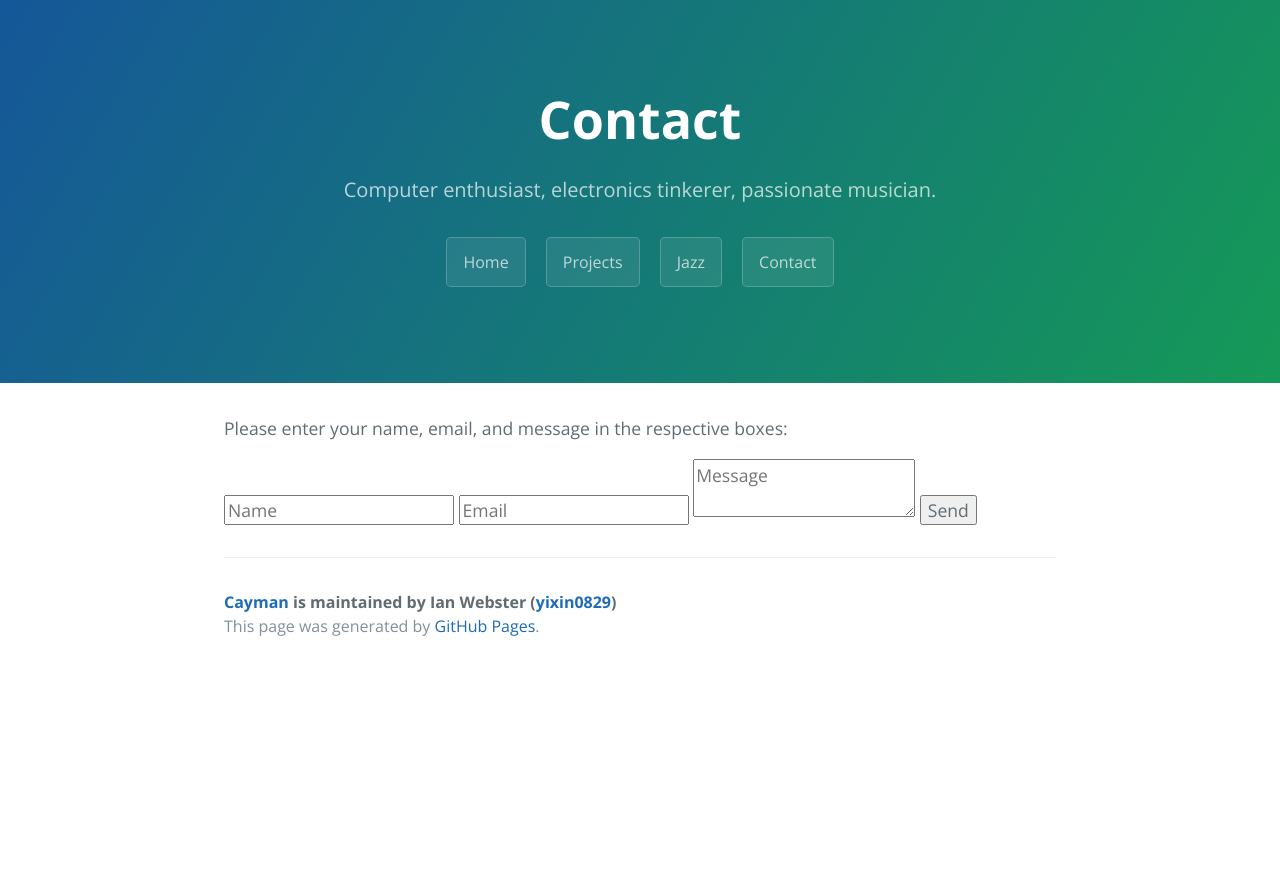
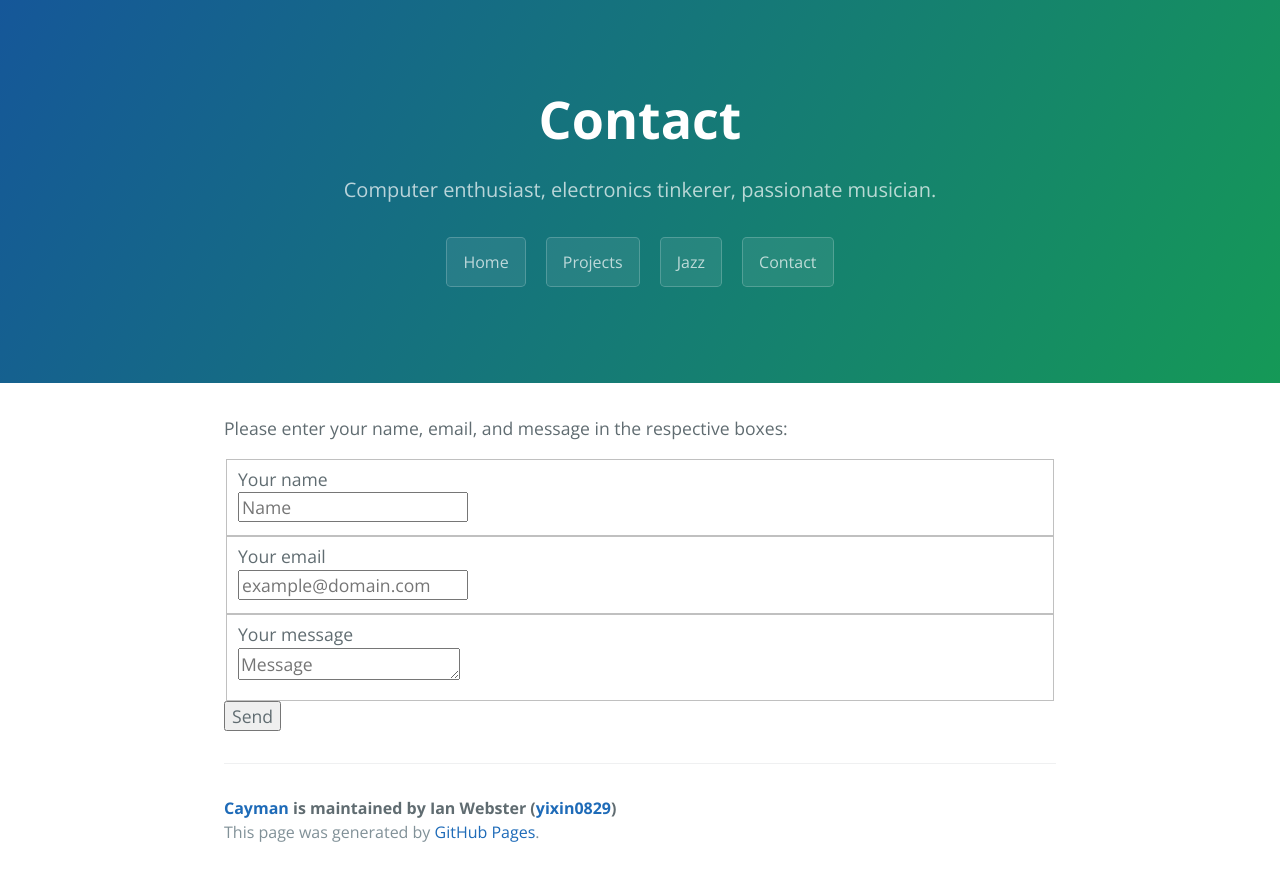
Before and after one commit to yixin0829/Cayman, a Jekyll site: the page built from contact/index.md, in a window 1280 px wide. Shown: the top 881 px of the page. Built offline with Jekyll 4.4.1, drawn with Linux system fonts in a browser that asks for light colours.

Commit message:
Update index.md

```diff
--- a/contact/index.md
+++ b/contact/index.md
@@ -5,8 +5,19 @@ title: Contact
 Please enter your name, email, and message in the respective boxes:
 
 <form action="//formspree.io/i.webster@mail.utoronto.ca" method="POST">
- <input type="text" name="name" placeholder="Name">
- <input type="email" name="_replyto" placeholder="Email">
- <textarea placeholder="Message"></textarea>
- <input type="submit" value="Send">
+ <fieldset>
+ <label for="name">Your name</label><br>
+ <input type="text" name="name" placeholder="Name" id="name" required>
+ </fieldset>
+ <fieldset>
+ <label for="_replyto">Your email</label><br>
+ <input type="email" name="_replyto" placeholder="example@domain.com" id="_replyto" required>
+ </fieldset>
+ <fieldset>
+ <label for="message">Your message</label><br>
+ <textarea name="message" rows="1" placeholder="Message" id="message" required></textarea>
+ </fieldset>
+ <input class="hidden" type="text" name="_gotcha" style="display:none">
+ <input class="hidden" type="hidden" name="_subject" value="Message via http://domain.com">
+<input class="button submit" type="submit" value="Send">
 </form>
```
